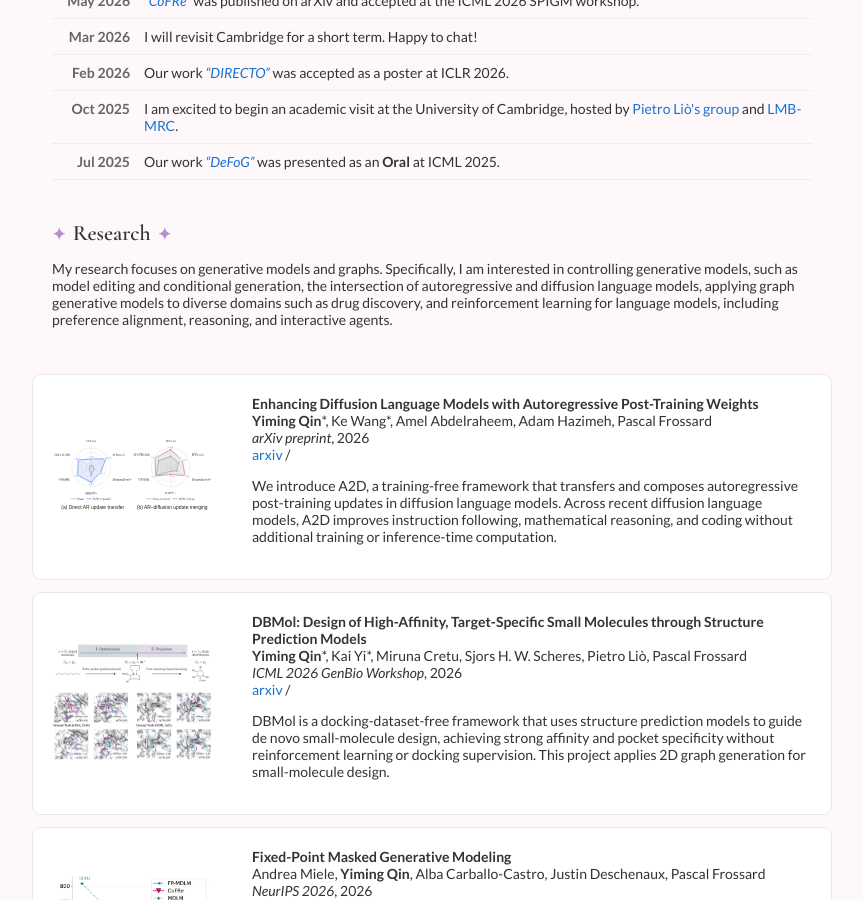
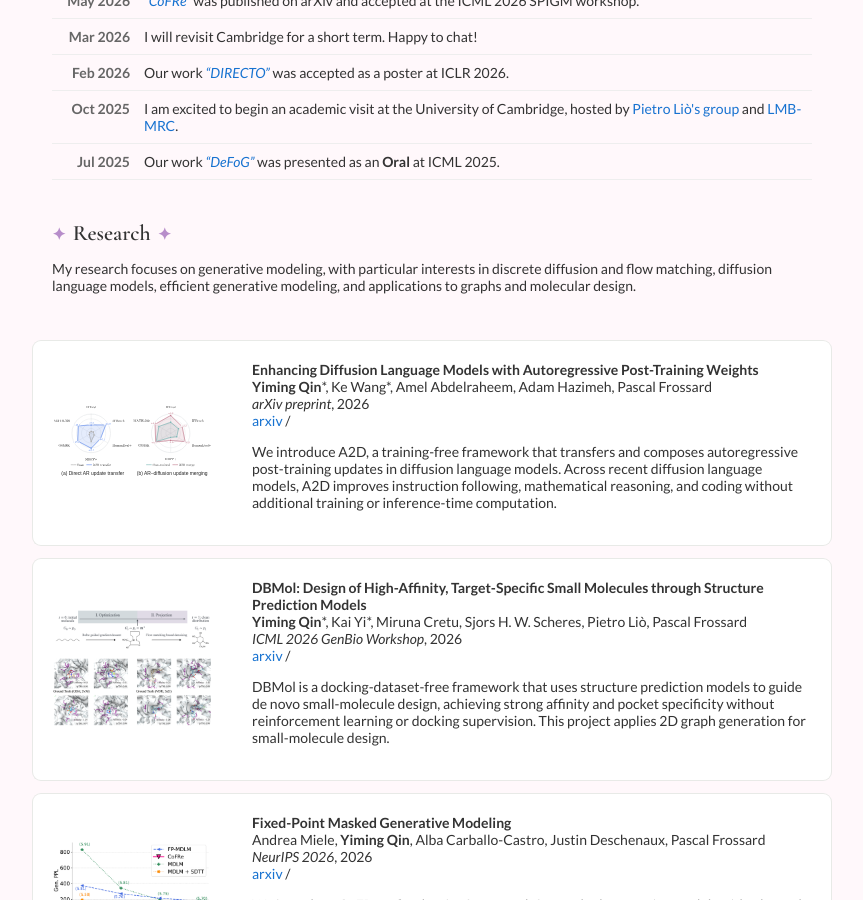
Before and after one commit to qym7/qym7.github.io, a Jekyll site: the page built from _posts/2026-10-06-A2D.markdown, in a window 1280 px wide and 900 px high, scrolled down 661 px. Shown: the whole window, without its empty margins (208-1071 px from the left). Built offline with Jekyll 4.4.1, drawn with Linux system fonts in a browser that asks for light colours.

Commit message:
Update research overview from CV

```diff
--- a/_layouts/default.html
+++ b/_layouts/default.html
@@ -121,8 +121,7 @@
               <h2>Research</h2>
               <p>
                 <!-- I'm interested in generative models on graphs. -->
-                My research focuses on generative models and graphs.
-                Specifically, I am interested in controlling generative models, such as model editing and conditional generation, the intersection of autoregressive and diffusion language models, applying graph generative models to diverse domains such as drug discovery, and reinforcement learning for language models, including preference alignment, reasoning, and interactive agents.
+                My research focuses on generative modeling, with particular interests in discrete diffusion and flow matching, diffusion language models, efficient generative modeling, and applications to graphs and molecular design.
               </p>
             </td>
           </tr>
```
